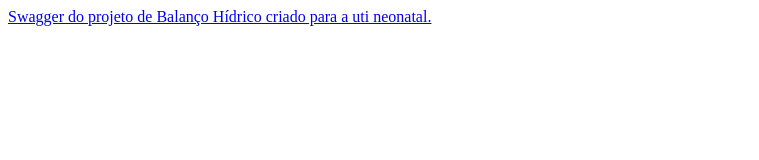
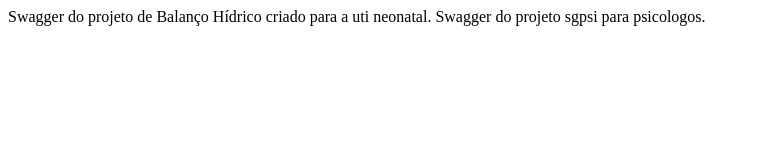
Before and after one commit to LucasDev13/my-personal-portfolio, a plain HTML site: page index.html in a window 1280 px wide. Shown: the whole page, without its empty margins (0-759 px from the left). Drawn offline with Linux system fonts and the light colour scheme.

Commit message:
feat: Incluido mais um link de projeto.

```diff
--- a/index.html
+++ b/index.html
@@ -7,7 +7,7 @@
 </head>
 <body>
 
-    <a href="https://github.com/LucasDev13/siecola-curso_aws_project01">Swagger do projeto de Balanço Hídrico criado para a uti neonatal. </a>
-
+    <link href="https://github.com/LucasDev13/siecola-curso_aws_project01">Swagger do projeto de Balanço Hídrico criado para a uti neonatal. </link>
+    <link href="https://gitlab.com/sgpsi/api-sgpsi">Swagger do projeto sgpsi para psicologos.</link>
 </body>
 </html>
```
